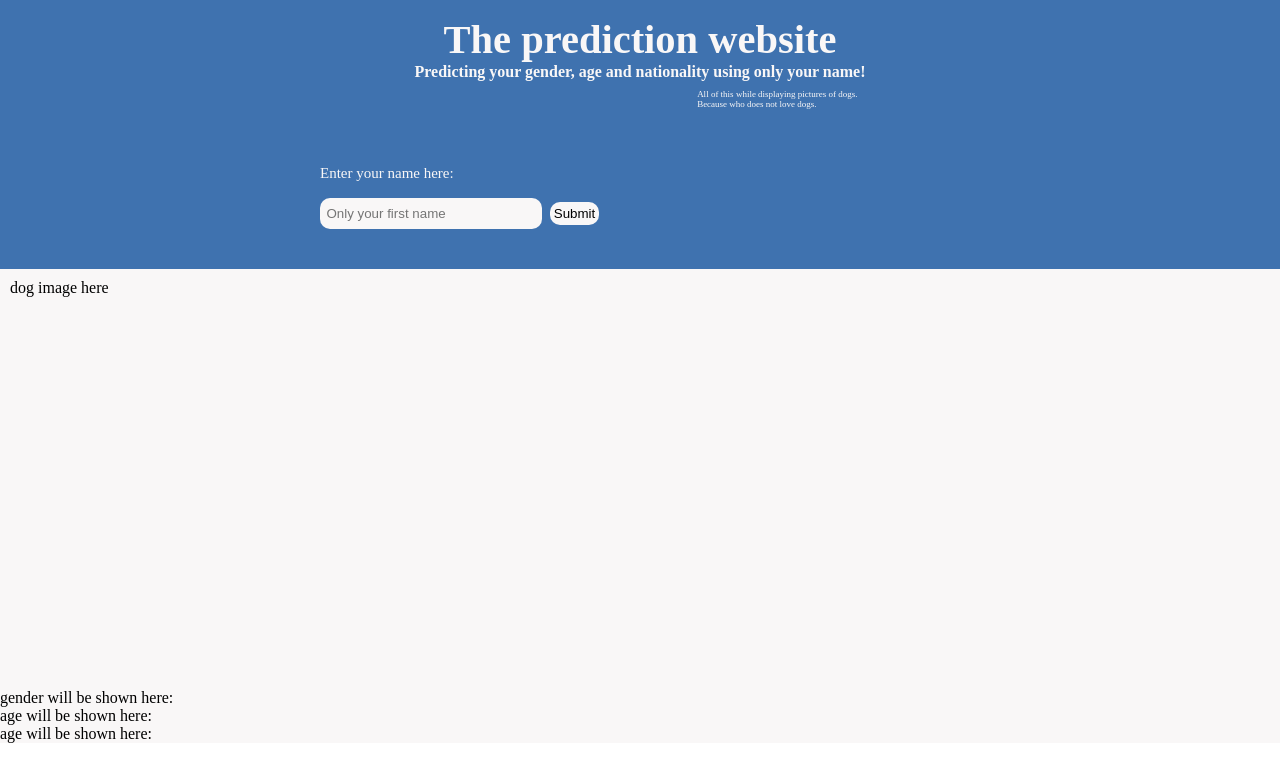
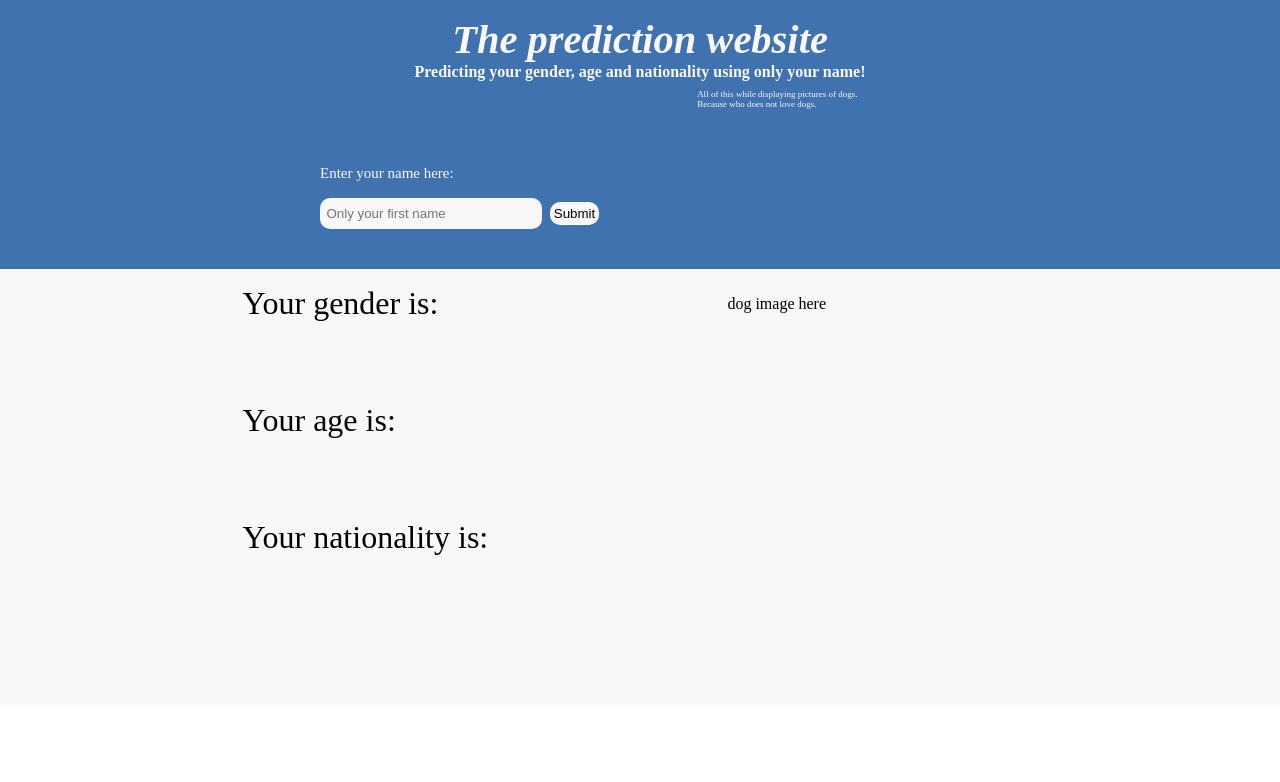
Before and after one commit to mhmdkayyali/prediction-website, a plain HTML site: page index.html in a window 1280 px wide. Drawn offline with Linux system fonts and the light colour scheme; no server answers.

Commit message:
some style editing

```diff
--- a/index.html
+++ b/index.html
@@ -19,12 +19,13 @@
             <div class="name-input"><input type="text" id="name" placeholder="Only your first name"><button id="submit">Submit</button>
         </section>
         <section>
-            <div >
-                <div class="dogid" id="dogid">dog image here
+            <div class="section2">
+                <div class="allresults">
+                    <div class="result">Your gender is: <div class="result" id="gender"></div></div>
+                    <div class="result">Your age is: <div class="result" id="age"></div></div>
+                    <div class="result">Your nationality is: <div class="result" id="nationality"></div></div>
                 </div>
-                <div class="result" id="gender">gender will be shown here:</div>
-                <div class="result" id="age">age will be shown here:</div>
-                <div class="result" id="nationality">age will be shown here:</div>
+                <div class="dogid" id="dogid">dog image here</div>
             </div>
         </section>
     </div>
--- a/styles.css
+++ b/styles.css
@@ -25,8 +25,7 @@
     font-size: 27px;
     display: flex;
     justify-content: center;
-    /* align-items: center; */
-    /* text-align: center; */
+    font-style: italic;
 }
 
 .p-font-size{
@@ -94,5 +93,17 @@
 }
 
 .result{
+    font-size: xx-large;
+    margin-bottom: 5vh;
+}
 
+.section2{
+    margin: 2vh 10vw 0 10vw;
+    display: flex;
+    justify-content: space-around;
 }
+
+.allresults{
+    display: flex;
+    flex-direction: column;
+}
```
